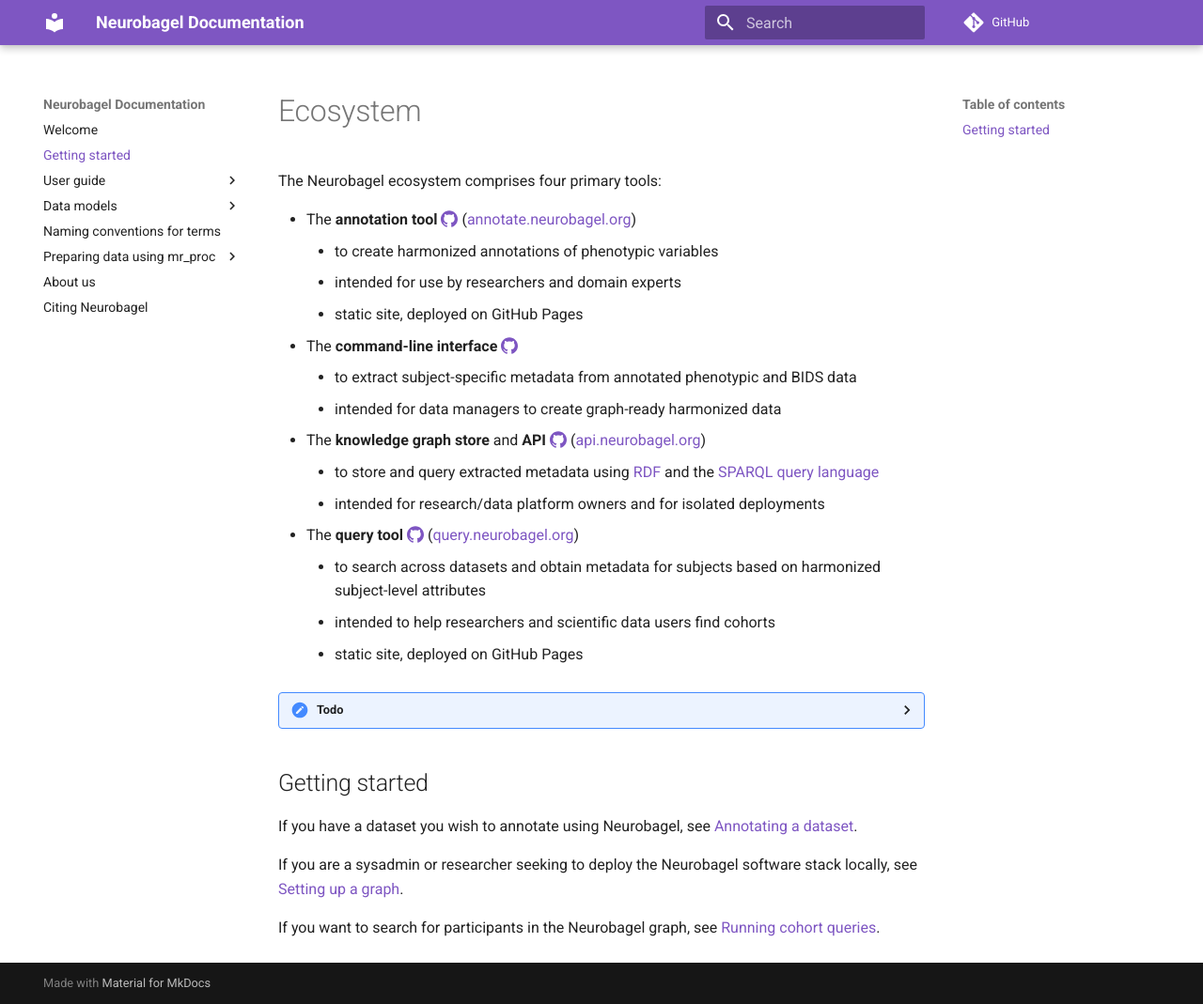
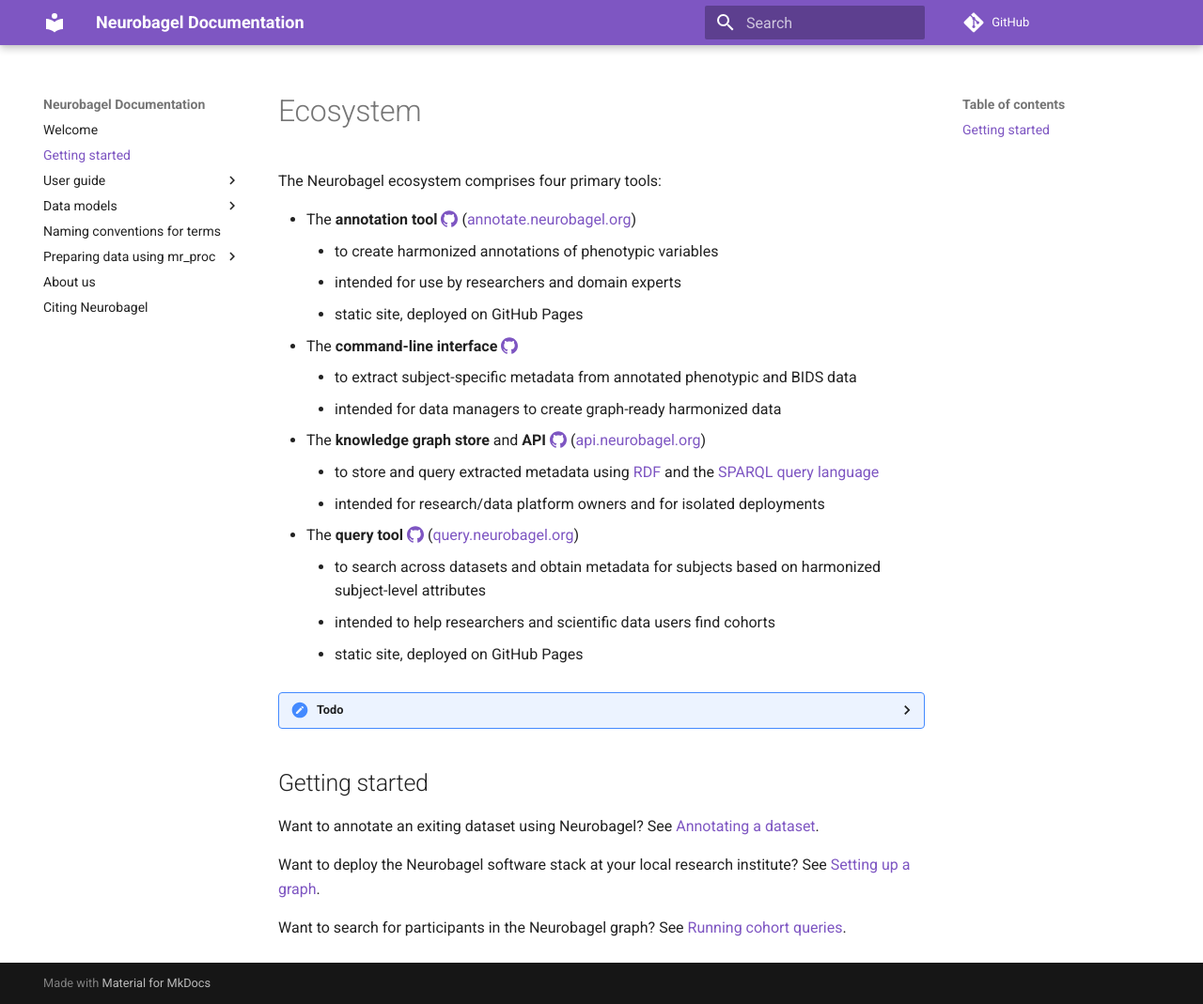
Before and after one commit to neurobagel/documentation, an MkDocs documentation site: the page built from docs/start.md, in a window 1280 px wide and 1069 px high. Shown: the whole window at 94% size. Built offline with MkDocs 1.6.1 and Material for MkDocs 9.7.7, drawn with Linux system fonts in a browser that asks for light colours; comment, search, counter and statistics services are not loaded.

Commit message:
update getting started use cases

```diff
--- a/docs/start.md
+++ b/docs/start.md
@@ -24,8 +24,8 @@
 
 ## Getting started
 
-If you have a dataset you wish to annotate using Neurobagel, see [Annotating a dataset](annotation_tool.md).
+Want to annotate an exiting dataset using Neurobagel? See [Annotating a dataset](annotation_tool.md).
 
-If you are a sysadmin or researcher seeking to deploy the Neurobagel software stack locally, see [Setting up a graph](infrastructure.md).
+Want to deploy the Neurobagel software stack at your local research institute? See [Setting up a graph](infrastructure.md).
 
-If you want to search for participants in the Neurobagel graph, see [Running cohort queries](query_tool.md).
+Want to search for participants in the Neurobagel graph? See [Running cohort queries](query_tool.md).
```
